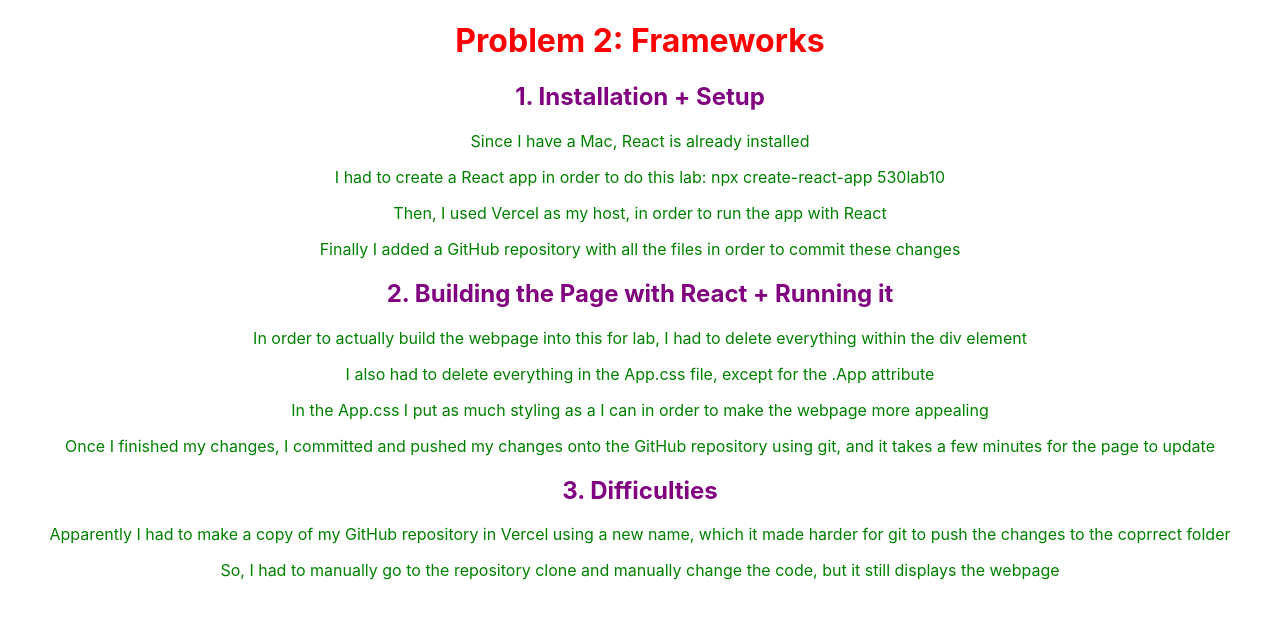
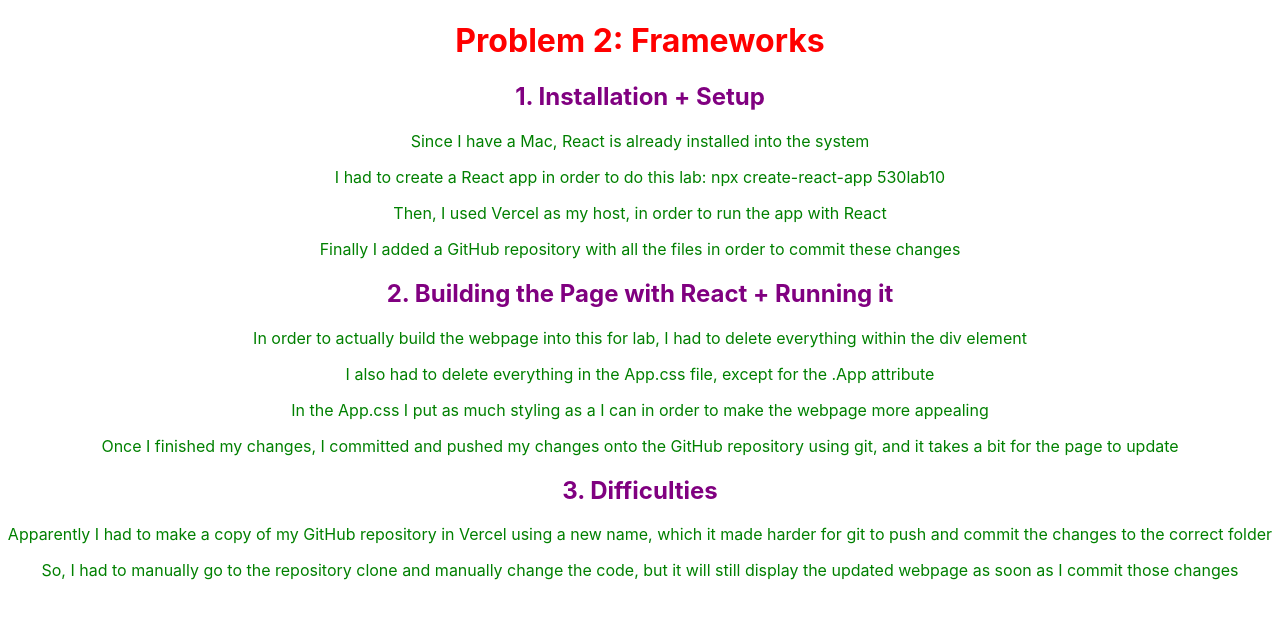
Before and after one commit to csimpao/530lab10, a React (Create React App) app: page / in a window 1280 px wide. Shown: the top 618 px of the page. Built offline with nearby package versions, Linux system fonts and the light colour scheme.

Commit message:
Update text for clarity and correctness

```diff
--- a/src/App.js
+++ b/src/App.js
@@ -7,7 +7,7 @@
       <h1>Problem 2: Frameworks</h1>
 
       <h2>1. Installation + Setup</h2>
-      <p>Since I have a Mac, React is already installed</p>
+      <p>Since I have a Mac, React is already installed into the system</p>
       <p>I had to create a React app in order to do this lab: npx create-react-app 530lab10</p>
       <p>Then, I used Vercel as my host, in order to run the app with React</p>
       <p>Finally I added a GitHub repository with all the files in order to commit these changes</p>
@@ -16,11 +16,11 @@
       <p>In order to actually build the webpage into this for lab, I had to delete everything within the div element</p>
       <p>I also had to delete everything in the App.css file, except for the .App attribute</p>
       <p>In the App.css I put as much styling as a I can in order to make the webpage more appealing</p>
-      <p>Once I finished my changes, I committed and pushed my changes onto the GitHub repository using git, and it takes a few minutes for the page to update</p>
+      <p>Once I finished my changes, I committed and pushed my changes onto the GitHub repository using git, and it takes a bit for the page to update</p>
 
       <h2>3. Difficulties</h2>
-      <p>Apparently I had to make a copy of my GitHub repository in Vercel using a new name, which it made harder for git to push the changes to the coprrect folder</p>
-      <p>So, I had to manually go to the repository clone and manually change the code, but it still displays the webpage</p>
+      <p>Apparently I had to make a copy of my GitHub repository in Vercel using a new name, which it made harder for git to push and commit the changes to the correct folder</p>
+      <p>So, I had to manually go to the repository clone and manually change the code, but it will still display the updated webpage as soon as I commit those changes</p>
     </div>
   );
 }
```
